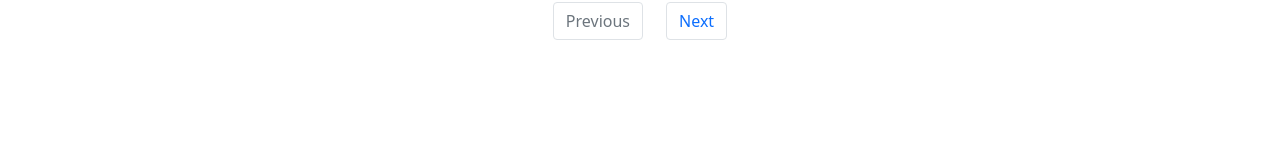
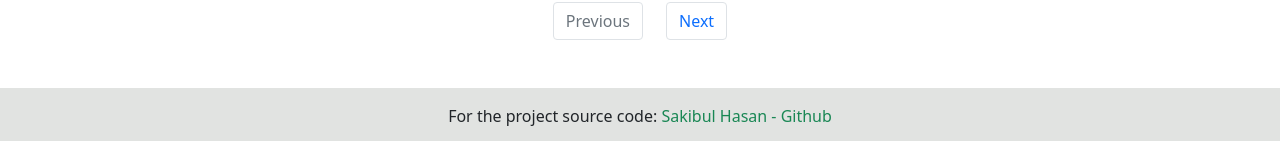
Before and after one commit to sakibcy/rick-morty-wiki, a React (Create React App) app: page / in a window 1280 px wide. Shown: the part 786-927 px from the top of the page. Before the commit the page ends 874 px from the top, so only its background shows below. Built offline with nearby package versions, Linux system fonts and the light colour scheme; no server answers; the HTML template or start-up script is replaced by a standard one.

Commit message:
added footer

```diff
--- a/public/index.html
+++ b/public/index.html
@@ -3,6 +3,7 @@
   <head>
     <meta charset="utf-8" />
     <link rel="icon" href="%PUBLIC_URL%/favicon.ico" />
+
     <meta name="viewport" content="width=device-width, initial-scale=1" />
     <meta name="theme-color" content="#000000" />
     <meta
@@ -34,6 +35,7 @@
   </head>
   <body>
     <noscript>You need to enable JavaScript to run this app.</noscript>
+
     <div id="root"></div>
     <!--
       This HTML file is a template.
--- a/src/components/navbar/navBar.jsx
+++ b/src/components/navbar/navBar.jsx
@@ -1,7 +1,5 @@
 import { Link, NavLink } from "react-router-dom";
 import "../../App.css";
-import { useState, useEffect } from "react";
-import { axios } from "axios";
 
 const NavBar = () => {
   return (
--- a/src/components/pagination/paginate.jsx
+++ b/src/components/pagination/paginate.jsx
@@ -13,7 +13,6 @@ const Paginate = ({ pageNumber, setPageNumber, totalPages }) => {
 
     return () => window.removeEventListener("resize", updateDimension);
   }, []);
-  console.log(width);
 
   return (
     <React.Fragment>
--- a/src/pages/home.jsx
+++ b/src/pages/home.jsx
@@ -56,6 +56,22 @@ const Home = () => {
         pageNumber={pageNumber}
         setPageNumber={setPageNumber}
       />
+      <footer className="bg-light text-center text-lg-start">
+        <div
+          className="text-center p-3"
+          style={{ backgroundColor: "rgba(225, 227, 225)" }}
+        >
+          For the project source code:{" "}
+          <a
+            className=" text-decoration-none link-success"
+            href="https://github.com/sakibcy/rick-morty-wiki"
+            target="_blank"
+            rel="noreferrer"
+          >
+            Sakibul Hasan - Github
+          </a>
+        </div>
+      </footer>
     </React.Fragment>
   );
 };
```
